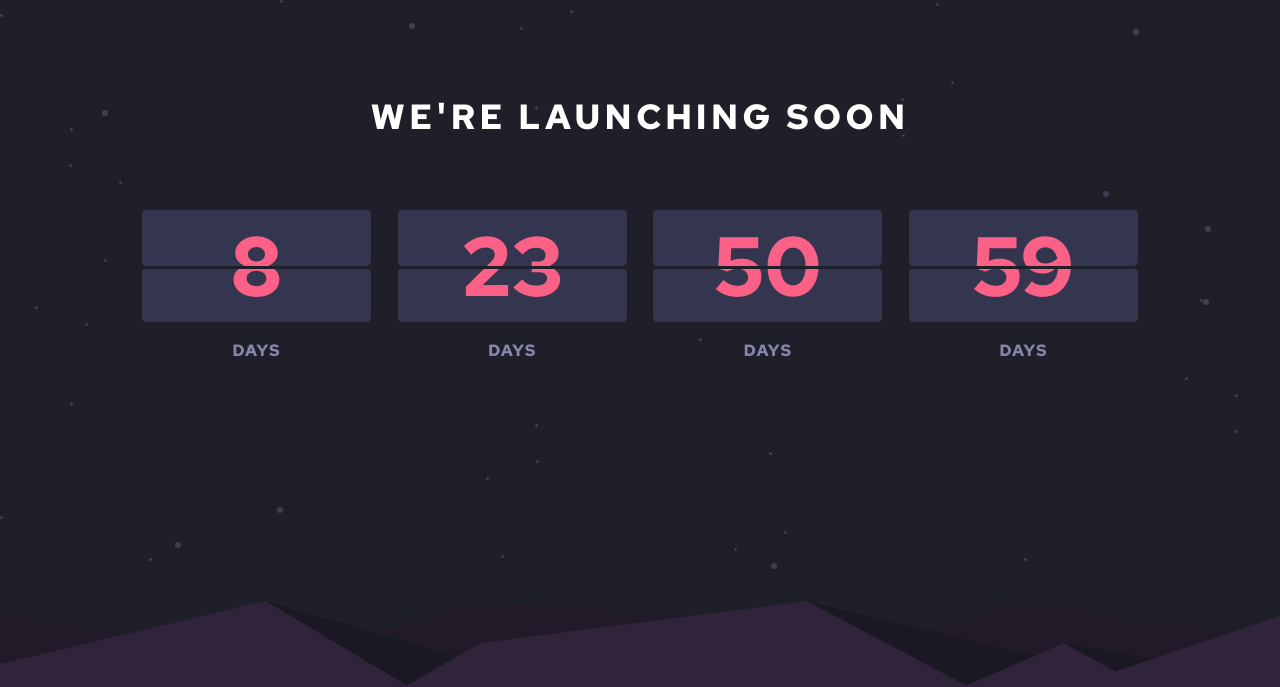
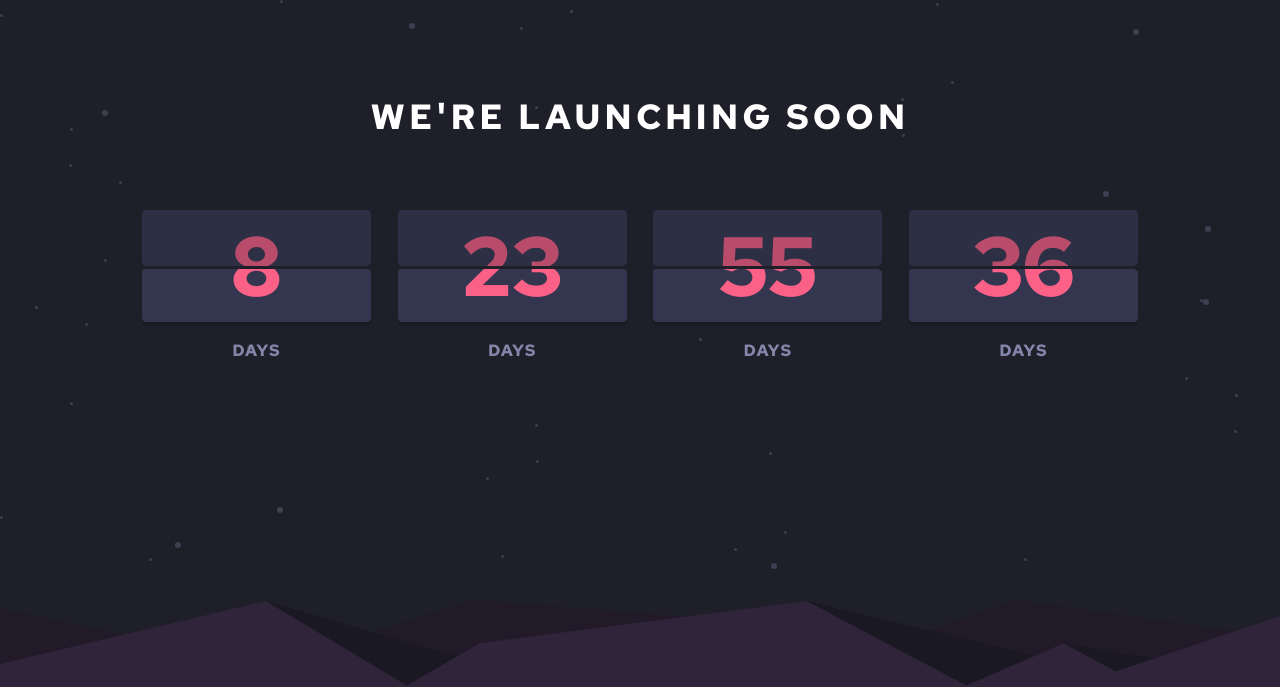
Before and after one commit to edgarfb/launch-countdown-timer, a plain HTML site: page index.html in a window 1280 px wide. Shown: the top 687 px of the page. Drawn offline with Linux system fonts and the light colour scheme; files whose address does not match are found by name.

Commit message:
add box shadow

```diff
--- a/index.html
+++ b/index.html
@@ -36,6 +36,7 @@
               <div class="num__main">
 
               </div>
+              <div class="dark-layer"></div>
               <div class="divider"></div>
             </div>
             <div class="label">
@@ -48,6 +49,7 @@
               <div class="num__main">
 
               </div>
+              <div class="dark-layer"></div>
               <div class="divider"></div>
             </div>
             <div class="label">
@@ -60,6 +62,7 @@
               <div class="num__main">
 
               </div>
+              <div class="dark-layer"></div>
               <div class="divider"></div>
             </div>
             <div class="label">
@@ -72,6 +75,7 @@
               <div class="num__main">
 
               </div>
+              <div class="dark-layer"></div>
               <div class="divider"></div>
             </div>
             <div class="label">
--- a/launcher.js
+++ b/launcher.js
@@ -1,11 +1,13 @@
 
 let days = 8,
     hours = 23,
-    minutes = 51,
-    seconds = 4
+    minutes = 55,
+    seconds = 41
 ;
 
 let num = document.querySelectorAll('.num__main');
+let darkLayer = document.querySelectorAll('.dark-layer');
+console.log(darkLayer);
 
 
 
@@ -33,9 +35,20 @@ function handleSeconds() {
     target.textContent = seconds;
     seconds -= 1;
     target.textContent = seconds;
+    // handleChange(index);
 }
 
 
+// NOT WORKING YET
+// function handleChange(index) {
+//     setTimeout(() => {
+//         darkLayer[index].classList.add('change');
+//         setTimeout(() => {
+//             darkLayer[index].classList.remove('change');
+//         }, 500);
+//     }, 500);
+
+// }
 
 function handleMinutes() {
     if(minutes === 0) {
--- a/styles.css
+++ b/styles.css
@@ -99,7 +99,16 @@ h1 {
     font-size: 3rem;
     background: var(--Dark-desaturated-blue);
     color: var(--Soft-red);
-    position: relative;
+    box-shadow: 0px 4px 0px 0px var(--Very-dark-blue-black);
+}
+.dark-layer {
+    position: absolute;
+    width: 100%;
+    height: 50%;
+    top: 0;
+    left: 0;
+    background: var(--Very-dark-blue);
+    opacity: .3;
 }
 
 .divider {
@@ -134,6 +143,28 @@ h1 {
     letter-spacing: 1px;
     color: var(--Grayish-blue);
 }
+
+
+
+/* NOT WORKING YET :( */
+/* .change {
+    transform: rotateX(0deg);
+    transform-origin: bottom;
+    animation-name: change;
+    animation-duration: .7s;
+    animation-fill-mode: forwards;
+}
+
+@keyframes change {
+    0% {
+        transform: rotateX(30deg);
+        opacity: .3;
+    }
+    50% {
+        transform: rotateX(180deg);
+        opacity: 5;
+    }
+} */
 
 
 
```
